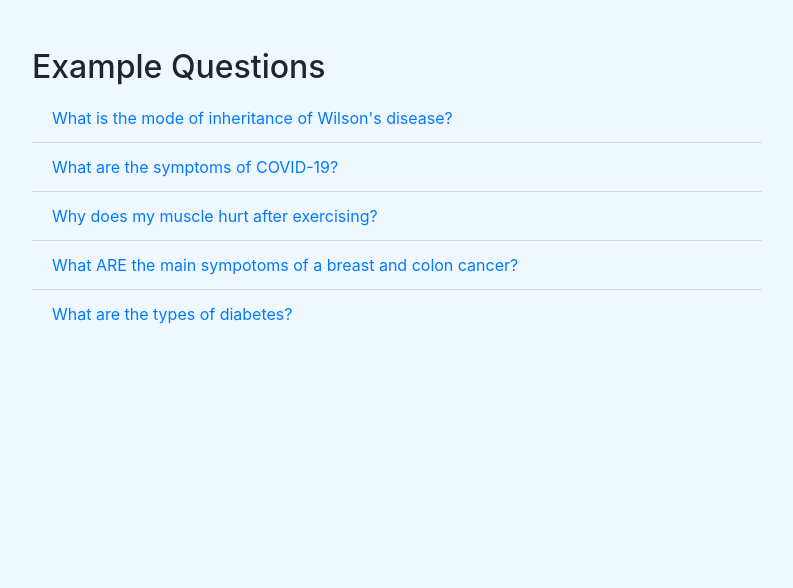
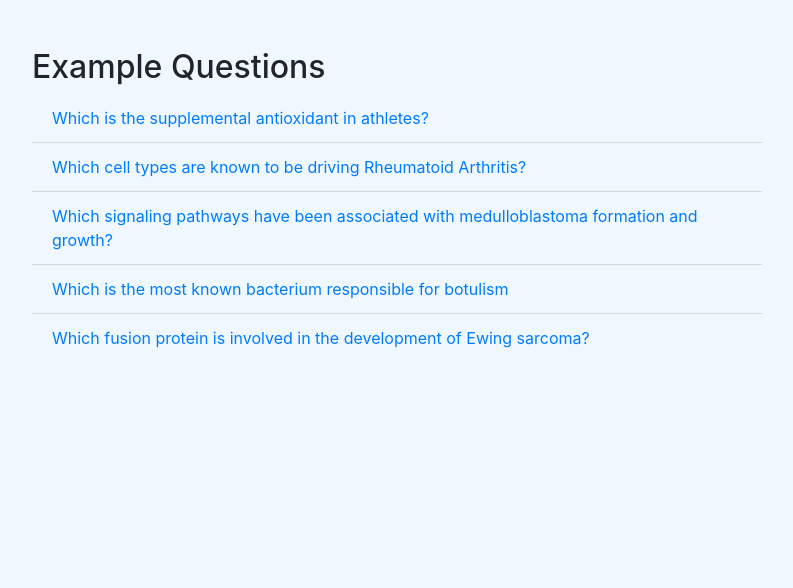
Before and after one commit to awalesushil/biomed-qa, a FastAPI app: page / in a window 1280 px wide. Shown: the part 342-930 px from the top of the page, without its empty margins (243-1036 px from the left). Run offline with FastAPI, Linux system fonts and the light colour scheme; parts of the project's set-up code (start-up, migrations or seed data) failed here and were passed over; some libraries are stand-ins or nearby versions.

Commit message:
Display 5 random questions on homepage

```diff
--- a/app/main.py
+++ b/app/main.py
@@ -3,6 +3,7 @@
 """
 import os
 import json
+import random
 from datetime import datetime
 
 from fastapi import FastAPI, Request
@@ -13,7 +14,7 @@ from fastapi.templating import Jinja2Templates
 import spacy
 from scispacy.abbreviation import AbbreviationDetector
 
-from stopwords import stopwords
+from resources import stopwords, questions
 from biomedqa.queryformulators.queryformulator import QueryFormulator
 from biomedqa.retrievers.retriever import Retriever
 from biomedqa.qamodels.qamodel import QAModel
@@ -67,7 +68,10 @@ async def home(request: Request):
 
         return templates.TemplateResponse("index.html", {"request": request, "data": data})
     else:
-        return templates.TemplateResponse("index.html", {"request": request, "data": {"query": ""}})
+        data = {
+            "questions": random.sample(questions, 5)
+        }
+        return templates.TemplateResponse("index.html", {"request": request, "data": data})
 
 
 @app.get("/confirm", response_class=HTMLResponse)
--- a/app/stopwords.py
+++ b/app/resources.py
@@ -231,3 +231,21 @@ stopwords = [
 "'s",
 "'ve"
 ]
+
+questions = [
+    "Which fusion protein is involved in the development of Ewing sarcoma?",
+    "What are osteocytes? ",
+    "Which cell types are known to be driving Rheumatoid Arthritis?",
+    "Which are the common symptoms of Cushing's syndrome?",
+    "Which syndromes are associated with mutations in the EZH2 gene?",
+    "Which is the supplemental antioxidant in athletes?",
+    "Which signaling pathways have been associated with medulloblastoma formation and growth?",
+    "List proteins of lipids droplets",
+    "What is the treatment of acute myocarditis?",
+    "Do archaeal genomes contain one or multiple origins of replication?",
+    "Which is the most known bacterium responsible for botulism",
+    "What is oprozomib?",
+    "Which is the most common cause of sudden cardiac death in young athletes?",
+    "Which is the gene mutated in type 1 neurofibromatosis?",
+    "What is an endoscopic retrograde cholangiopancreatography?"
+]
--- a/app/templates/include/examples.html
+++ b/app/templates/include/examples.html
@@ -4,31 +4,13 @@
         <div class="questions">
             <h2 class=""> Example Questions </h2>
             <ul class="list-group list-group-flush transparent">
+                {% for question in data.questions %}
                 <li class="list-group-item transparent">
-                    <a href="/?query=What is the mode of inheritance of Wilson's disease?">
-                        What is the mode of inheritance of Wilson's disease?
+                    <a href="/?query={{ question }}">
+                        {{ question }}
                     </a>
                 </li>
-                <li class="list-group-item transparent">
-                    <a href="/?query=What%20are%20the%20symptoms%20of%20COVID-19%3F">
-                        What are the symptoms of COVID-19?
-                    </a>
-                </li>
-                <li class="list-group-item transparent">
-                    <a href="/?query=Why does my muscle hurt after exercising?">
-                        Why does my muscle hurt after exercising?
-                    </a>
-                </li>
-                <li class="list-group-item transparent">
-                    <a href="/?query=What ARE the main sympotoms of a breast and colon cancer?">
-                        What ARE the main sympotoms of a breast and colon cancer?
-                    </a>
-                </li>
-                <li class="list-group-item transparent">
-                    <a href="/?query=What are the types of diabetes?">
-                        What are the types of diabetes?
-                    </a>
-                </li>
+                {% endfor %}
             </ul>
         </div>
     </div>
```
